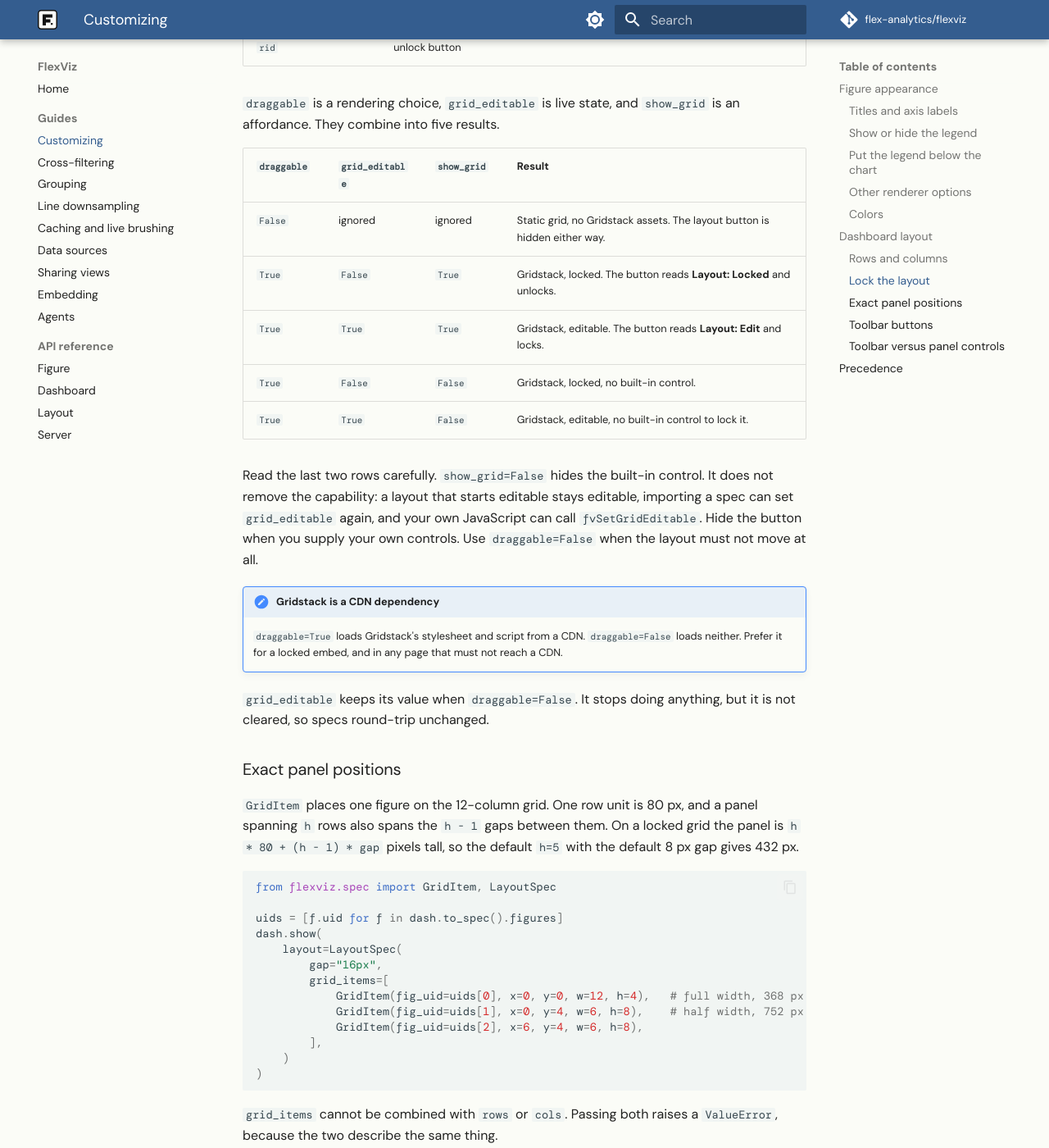
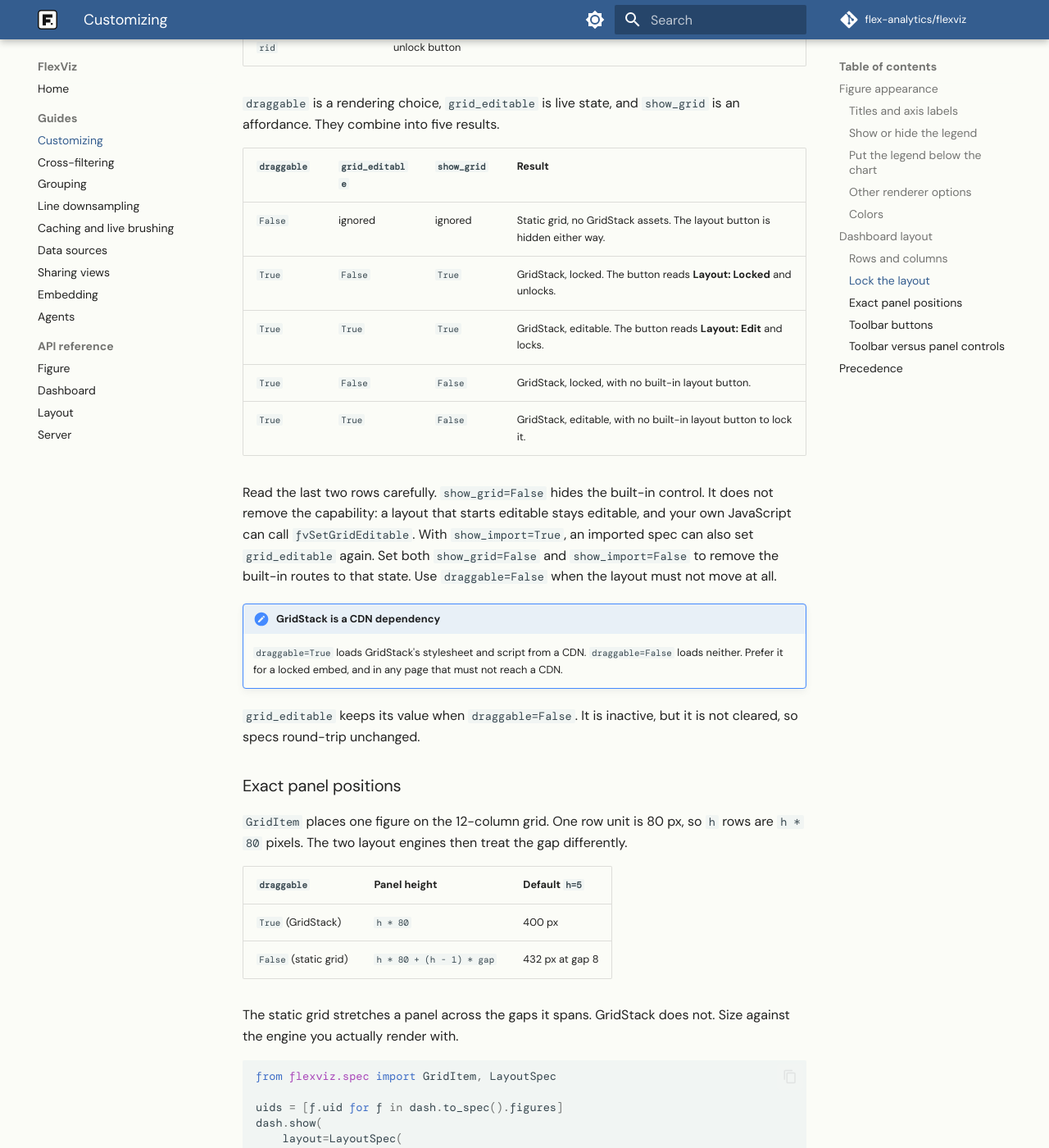
Before and after one commit to flex-analytics/flexviz, an MkDocs documentation site: the page built from docs/guides/customizing.md, in a window 1280 px wide and 1400 px high, scrolled down 2431 px. Shown: the whole window at 82% size. Built offline with MkDocs 1.6.1 and Material for MkDocs 9.7.7, drawn with Linux system fonts in a browser that asks for light colours; some web fonts are replaced; comment, search, counter and statistics services are not loaded; some of the changed text lies outside the part shown.

Commit message:
docs: document both panel height formulas and tighten the layout guide

````diff
--- a/docs/guides/customizing.md
+++ b/docs/guides/customizing.md
@@ -99,43 +99,51 @@ disappears.
 Three separate fields decide how rearranging works. Each answers a different
 question.
 
-| Field | Question it answers | Changes while the page runs |
+| Field | Question it answers | Fixed when the page renders |
 |---|---|---|
-| `LayoutSpec.draggable` | Which layout engine renders the page: Gridstack, or a static CSS grid | No |
-| `LayoutSpec.grid_editable` | Whether panels can be moved and resized right now | Yes |
-| `ToolbarConfig.show_grid` | Whether the toolbar offers the built-in lock and unlock button | No |
+| `LayoutSpec.draggable` | Which layout engine renders the page: GridStack, or a static CSS grid | Yes |
+| `LayoutSpec.grid_editable` | Whether panels can be moved and resized right now | No, this is live state |
+| `ToolbarConfig.show_grid` | Whether the toolbar offers the built-in lock and unlock button | Yes |
 
 `draggable` is a rendering choice, `grid_editable` is live state, and
 `show_grid` is an affordance. They combine into five results.
 
 | `draggable` | `grid_editable` | `show_grid` | Result |
 |---|---|---|---|
-| `False` | ignored | ignored | Static grid, no Gridstack assets. The layout button is hidden either way. |
-| `True` | `False` | `True` | Gridstack, locked. The button reads **Layout: Locked** and unlocks. |
-| `True` | `True` | `True` | Gridstack, editable. The button reads **Layout: Edit** and locks. |
-| `True` | `False` | `False` | Gridstack, locked, no built-in control. |
-| `True` | `True` | `False` | Gridstack, editable, no built-in control to lock it. |
+| `False` | ignored | ignored | Static grid, no GridStack assets. The layout button is hidden either way. |
+| `True` | `False` | `True` | GridStack, locked. The button reads **Layout: Locked** and unlocks. |
+| `True` | `True` | `True` | GridStack, editable. The button reads **Layout: Edit** and locks. |
+| `True` | `False` | `False` | GridStack, locked, with no built-in layout button. |
+| `True` | `True` | `False` | GridStack, editable, with no built-in layout button to lock it. |
 
 Read the last two rows carefully. `show_grid=False` hides the built-in
 control. It does not remove the capability: a layout that starts editable
-stays editable, importing a spec can set `grid_editable` again, and your own
-JavaScript can call `fvSetGridEditable`. Hide the button when you supply your
-own controls. Use `draggable=False` when the layout must not move at all.
+stays editable, and your own JavaScript can call `fvSetGridEditable`. With
+`show_import=True`, an imported spec can also set `grid_editable` again. Set
+both `show_grid=False` and `show_import=False` to remove the built-in routes
+to that state. Use `draggable=False` when the layout must not move at all.
 
-!!! note "Gridstack is a CDN dependency"
-    `draggable=True` loads Gridstack's stylesheet and script from a CDN.
+!!! note "GridStack is a CDN dependency"
+    `draggable=True` loads GridStack's stylesheet and script from a CDN.
     `draggable=False` loads neither. Prefer it for a locked embed, and in any
     page that must not reach a CDN.
 
-`grid_editable` keeps its value when `draggable=False`. It stops doing
-anything, but it is not cleared, so specs round-trip unchanged.
+`grid_editable` keeps its value when `draggable=False`. It is inactive, but it
+is not cleared, so specs round-trip unchanged.
 
 ### Exact panel positions
 
-`GridItem` places one figure on the 12-column grid. One row unit is 80 px, and
-a panel spanning `h` rows also spans the `h - 1` gaps between them. On a locked
-grid the panel is `h * 80 + (h - 1) * gap` pixels tall, so the default `h=5`
-with the default 8 px gap gives 432 px.
+`GridItem` places one figure on the 12-column grid. One row unit is 80 px, so
+`h` rows are `h * 80` pixels. The two layout engines then treat the gap
+differently.
+
+| `draggable` | Panel height | Default `h=5` |
+|---|---|---|
+| `True` (GridStack) | `h * 80` | 400 px |
+| `False` (static grid) | `h * 80 + (h - 1) * gap` | 432 px at gap 8 |
+
+The static grid stretches a panel across the gaps it spans. GridStack does
+not. Size against the engine you actually render with.
 
 ```python
 from flexviz.spec import GridItem, LayoutSpec
@@ -144,6 +152,7 @@ uids = [f.uid for f in dash.to_spec().figures]
 dash.show(
     layout=LayoutSpec(
         gap="16px",
+        draggable=False,
         grid_items=[
             GridItem(fig_uid=uids[0], x=0, y=0, w=12, h=4),   # full width, 368 px at gap 16
             GridItem(fig_uid=uids[1], x=0, y=4, w=6, h=8),    # half width, 752 px at gap 16
@@ -175,9 +184,10 @@ The fields are `show_reset`, `show_deselect`, `show_cfmode`, `show_hover`,
 `show_import`. An empty button group disappears with its divider.
 
 Most of these hide a button whose state you can reach another way.
-`show_grid` is different: it hides the only built-in control for
-`grid_editable`. See [Lock the layout](#lock-the-layout) for what that does
-and does not change.
+`show_grid` is different: it hides the only built-in button for changing
+`grid_editable`. `show_import` is a separate route for restoring that state.
+See [Lock the layout](#lock-the-layout) for what these flags do and do not
+change.
 
 ### Toolbar versus panel controls
 
@@ -196,7 +206,7 @@ convenience overrides that apply on top of it.
 
 | You pass | Result |
 |---|---|
-| nothing | Two columns, default `h=5` panels, drag enabled |
+| nothing | Two columns, default `h=5` panels, GridStack locked initially |
 | `cols=1` | One full-width column |
 | `layout.grid_items` | Your positions, untouched |
 | `layout.grid_items` and `cols` | `ValueError` |
````
Also changed, not shown: docs/guides/embedding.md (+8 -6 lines), flexviz/skills/flexviz-explore/SKILL.md (+3 -3 lines), 2 other files.
